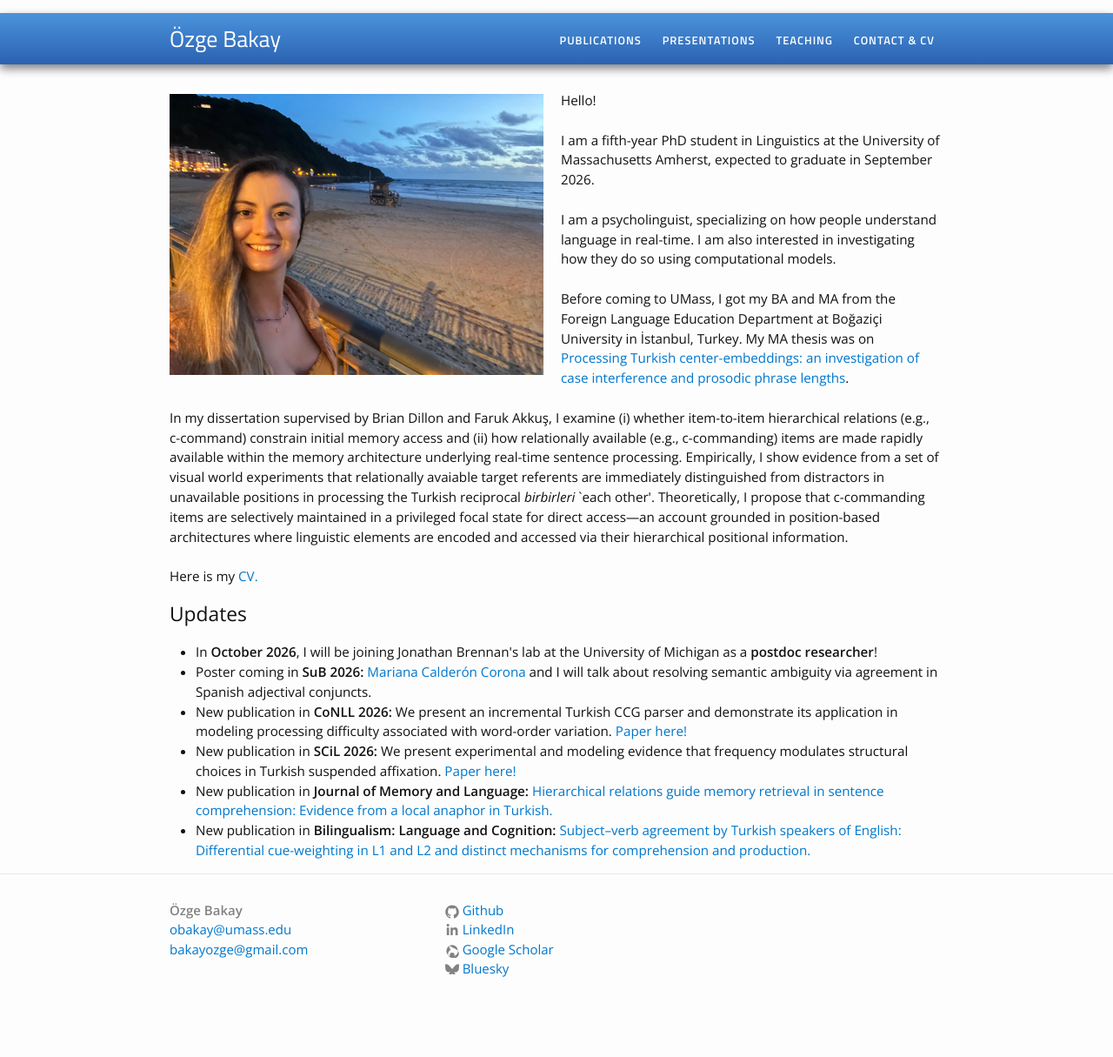
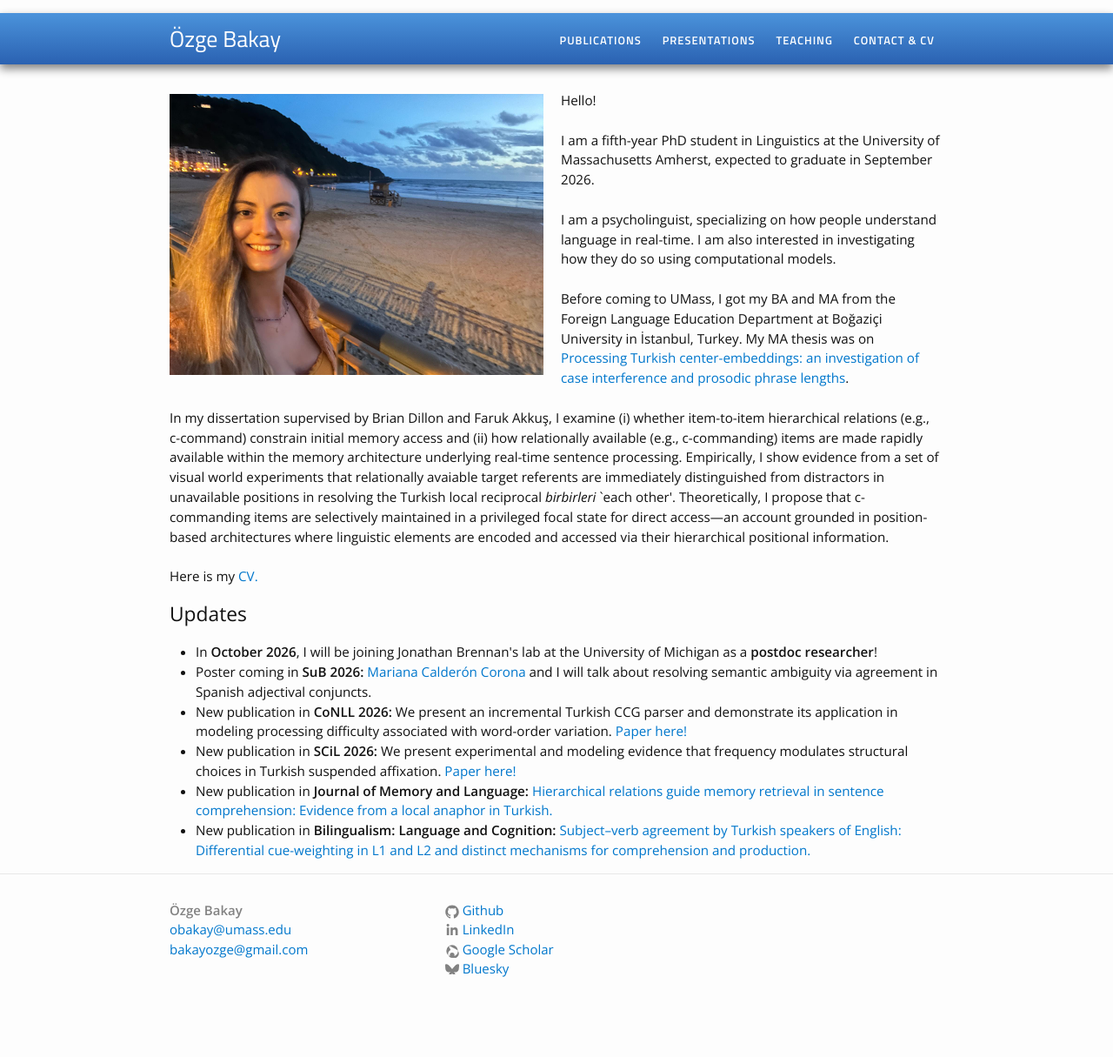
Before and after one commit to ozgebakay/ozgebakay.github.io, a Jekyll site: the page built from index.html, in a window 1280 px wide. Shown: the whole page at 87% size. Built offline with Jekyll 4.4.1, drawn with Linux system fonts in a browser that asks for light colours.

Commit message:
Update index.html

```diff
--- a/index.html
+++ b/index.html
@@ -14,7 +14,7 @@
 
 Before coming to UMass, I got my BA and MA from the Foreign Language Education Department at Boğaziçi University in İstanbul, Turkey. My MA thesis was on <a href="https://drive.google.com/file/d/14g6h468X45LS5cQqZ8u38hscxFIGchVK/view" target="_blank">Processing Turkish center-embeddings: an investigation of case interference and prosodic phrase lengths</a>.<br><br>
 
-In my dissertation supervised by Brian Dillon and Faruk Akkuş, I examine (i) whether item-to-item hierarchical relations (e.g., c-command) constrain initial memory access and (ii) how relationally available (e.g., c-commanding) items are made rapidly available within the memory architecture underlying real-time sentence processing. Empirically, I show evidence from a set of visual world experiments that relationally avaiable target referents are immediately distinguished from distractors in unavailable positions in processing the Turkish reciprocal <i>birbirleri</i> `each other'. Theoretically, I propose that c-commanding items are selectively maintained in a privileged focal state for direct access&mdash;an account grounded in position-based architectures where linguistic elements are encoded and accessed via their hierarchical positional information. <br><br>
+In my dissertation supervised by Brian Dillon and Faruk Akkuş, I examine (i) whether item-to-item hierarchical relations (e.g., c-command) constrain initial memory access and (ii) how relationally available (e.g., c-commanding) items are made rapidly available within the memory architecture underlying real-time sentence processing. Empirically, I show evidence from a set of visual world experiments that relationally avaiable target referents are immediately distinguished from distractors in unavailable positions in resolving the Turkish local reciprocal <i>birbirleri</i> `each other'. Theoretically, I propose that c-commanding items are selectively maintained in a privileged focal state for direct access&mdash;an account grounded in position-based architectures where linguistic elements are encoded and accessed via their hierarchical positional information. <br><br>
 
 Here is my <a href="/OzgeBakay_CV.pdf">CV.</a></p>
 
```
